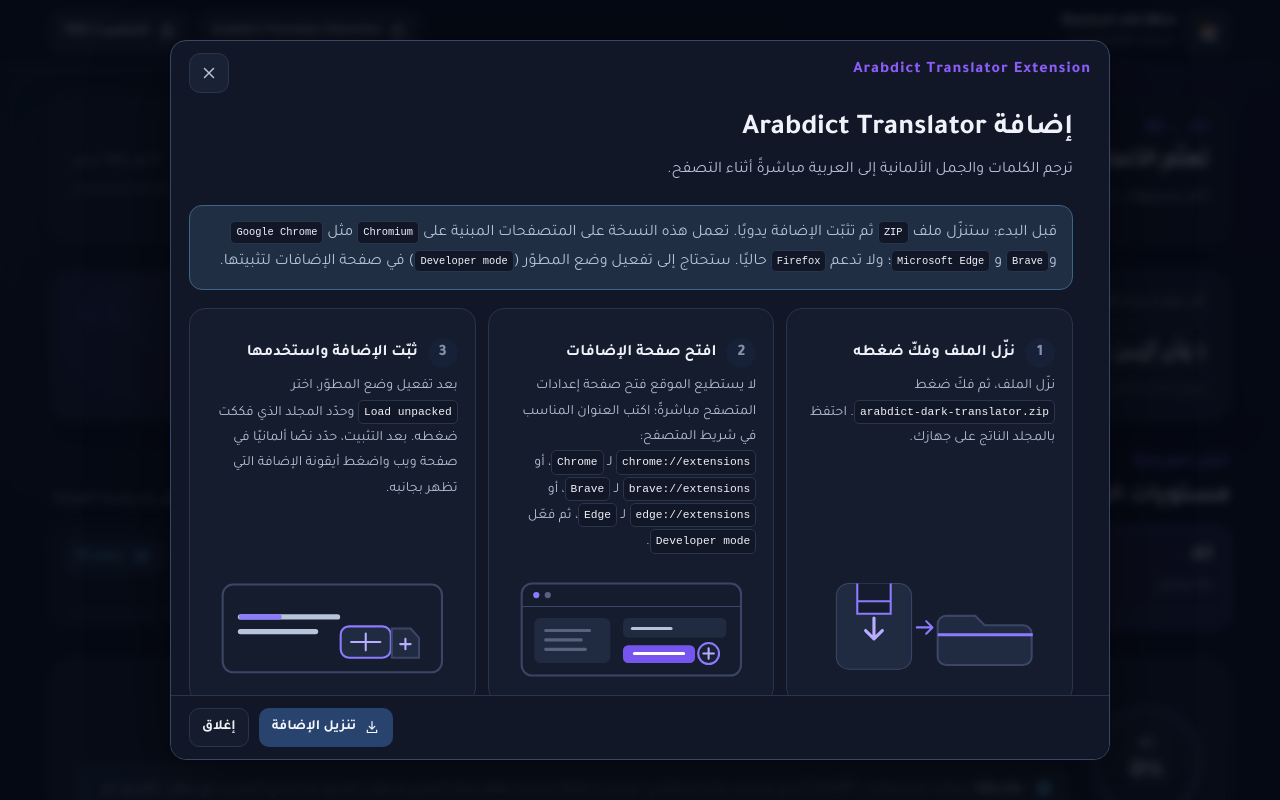
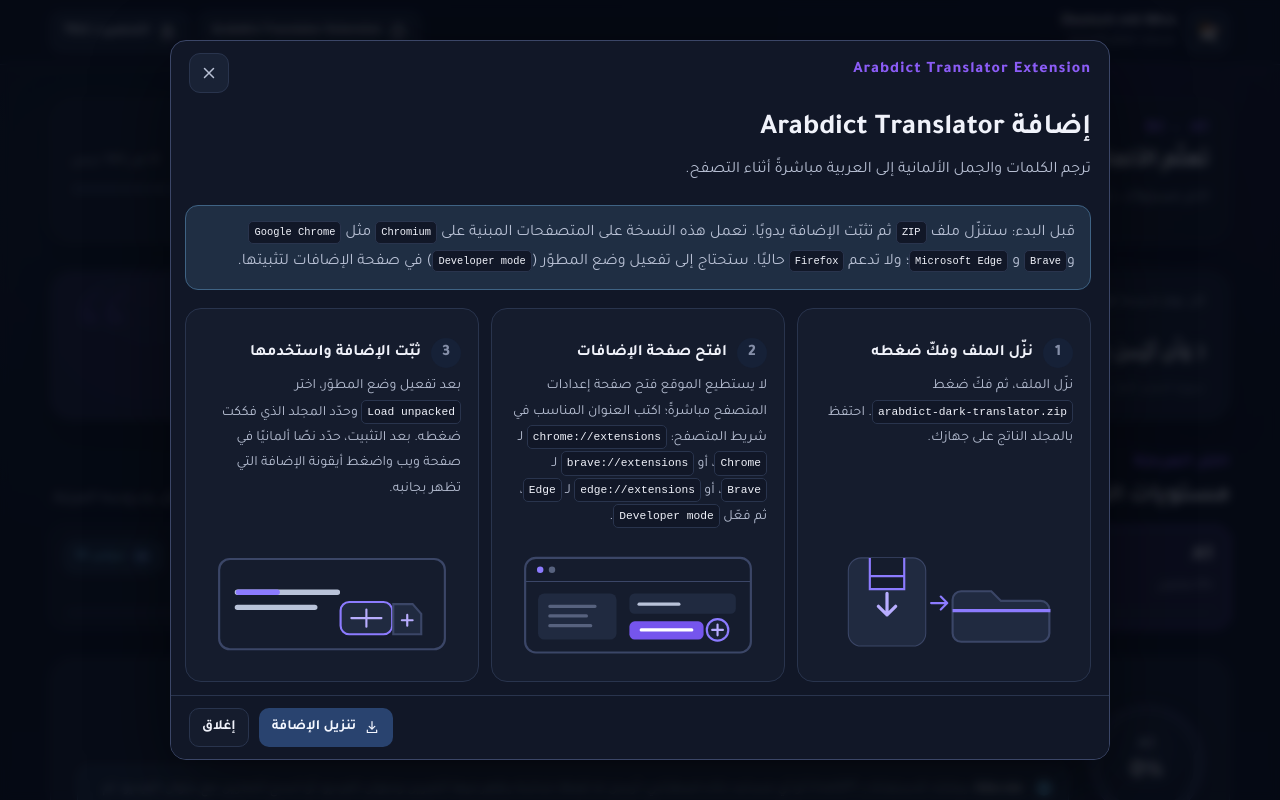
Before and after one commit to elmasnaoui-mohamed/daily-b1-learning-tasks, a plain HTML site: page index.html in a window 1280 px wide. Both pictures are taken after a click on the button "Arabdict Translator Extension". Shown: the top 800 px of the page. Drawn offline with Linux system fonts and the light colour scheme.

Commit message:
fix: adjust padding in extension guide body for improved layout

```diff
--- a/styles.css
+++ b/styles.css
@@ -498,7 +498,7 @@ a {
 
 .extension-guide__body {
   min-height: 0;
-  padding: 0 clamp(20px, 4vw, 36px) 16px clamp(10px, 2vw, 18px);
+  padding: 0 clamp(10px, 2vw, 18px) 16px clamp(10px, 2vw, 14px);
   overflow-y: auto;
   overscroll-behavior: contain;
   scrollbar-color: var(--color-border-strong) transparent;
```
